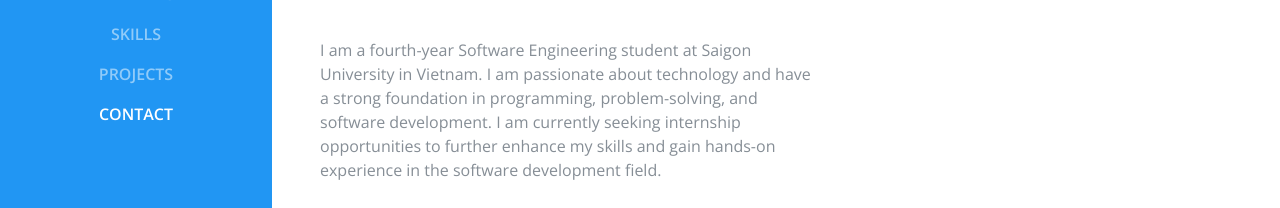
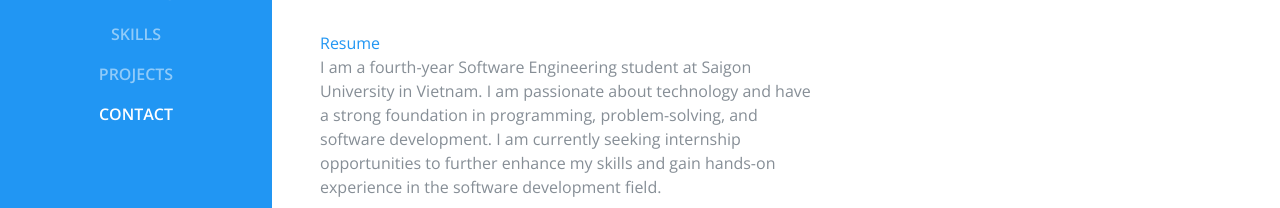
Before and after one commit to giavuong83/my-profile-website, a plain HTML site: page index.html in a window 1280 px wide. Shown: the part 458-666 px from the top of the page. Drawn offline with nearby package versions, Linux system fonts and the light colour scheme; a web font is replaced by a local one.

Commit message:
Update index.html

```diff
--- a/index.html
+++ b/index.html
@@ -72,6 +72,9 @@ License URL: https://creativecommons.org/licenses/by/4.0/
               </h1>
               <div class="subheading mb-5">I'm Frontend Developer
               </div>
+            <div class="resume-container">
+                <a href="cv.pdf" download class="resume-btn">Resume</a>
+            </div>
               <p class="mb-5" style="max-width: 500px;" >I am a fourth-year Software Engineering student at Saigon University in Vietnam. I am passionate about technology and have a strong foundation in programming, problem-solving, and software development. I am currently seeking internship opportunities to further enhance my skills and gain hands-on experience in the software development field.</p>
               <ul class="list-inline list-social-icons mb-0">
                   <li class="list-inline-item">
```
